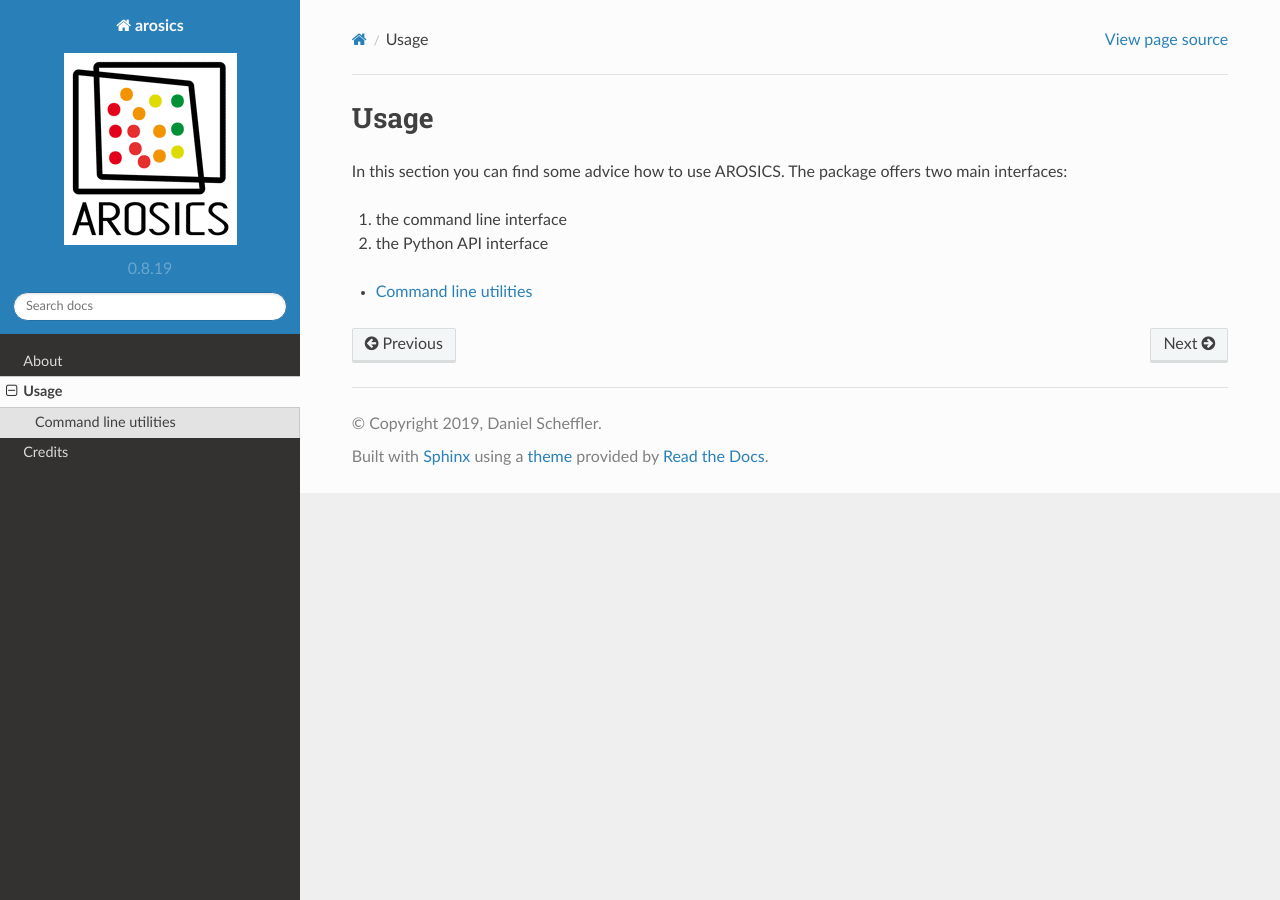
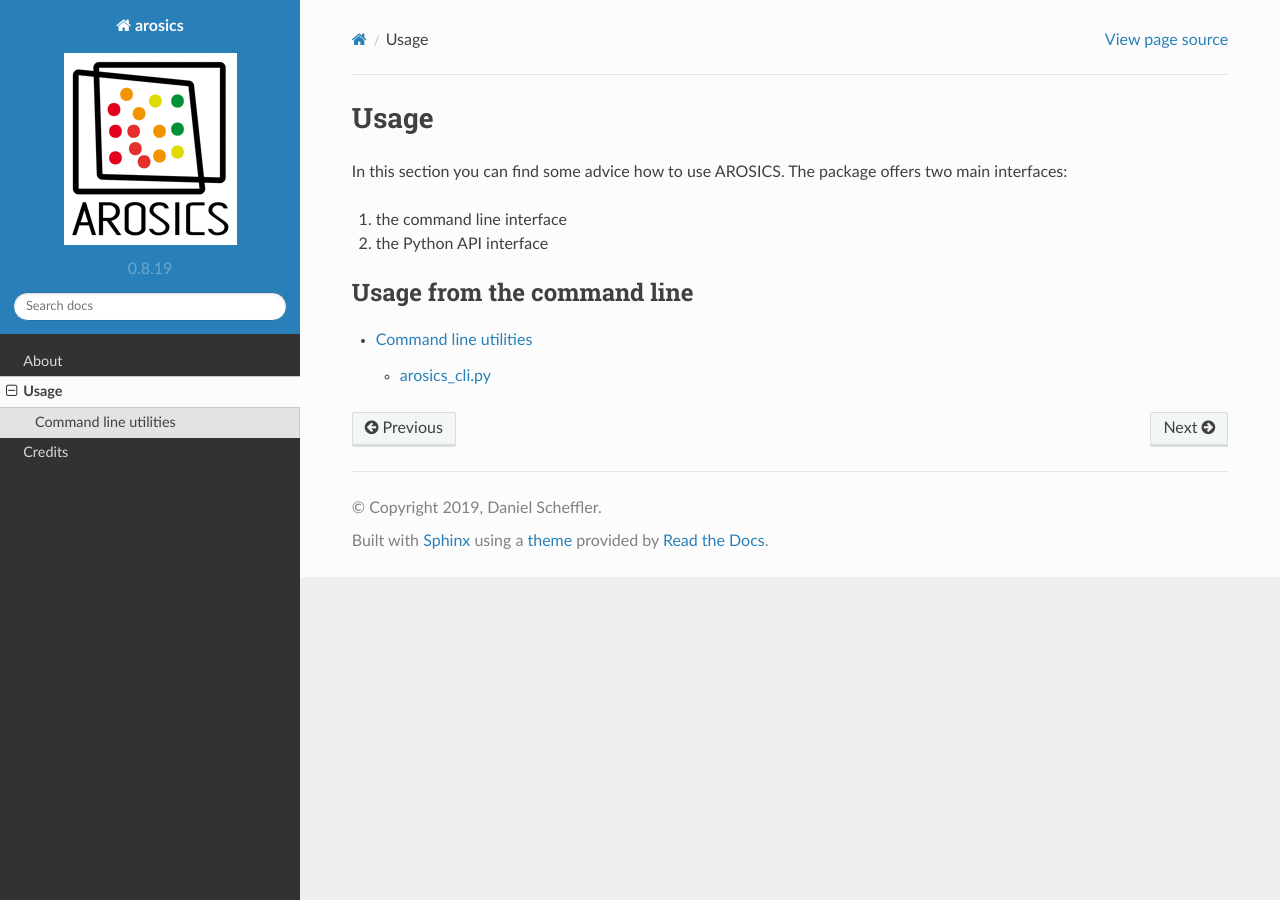
Before and after one commit to GFZ/arosics, a Sphinx documentation site: the page built from docs/usage.rst, in a window 1280 px wide. Built offline with Sphinx 7.4.7 and the Read the Docs theme 2.0.0, drawn with Linux system fonts in a browser that asks for light colours; pages that are not in the unit, such as notebooks, are missing from menus.

Commit message:
Added subsections to usage.rst.
Signed-off-by: Daniel Scheffler <danschef@gfz-potsdam.de>

```diff
--- a/docs/usage.rst
+++ b/docs/usage.rst
@@ -18,7 +18,13 @@
 
 
 .. toctree::
-   :maxdepth: 1
-   :name: Cookbook
+   :maxdepth: 2
+   :caption: Usage from the command line
 
    usage/cli.rst
+
+.. toctree::
+   :maxdepth: 2
+   :caption: Usage from the Python API
+
+   usage/api.rst
```
Also changed, not shown: docs/usage/api.rst (added).
